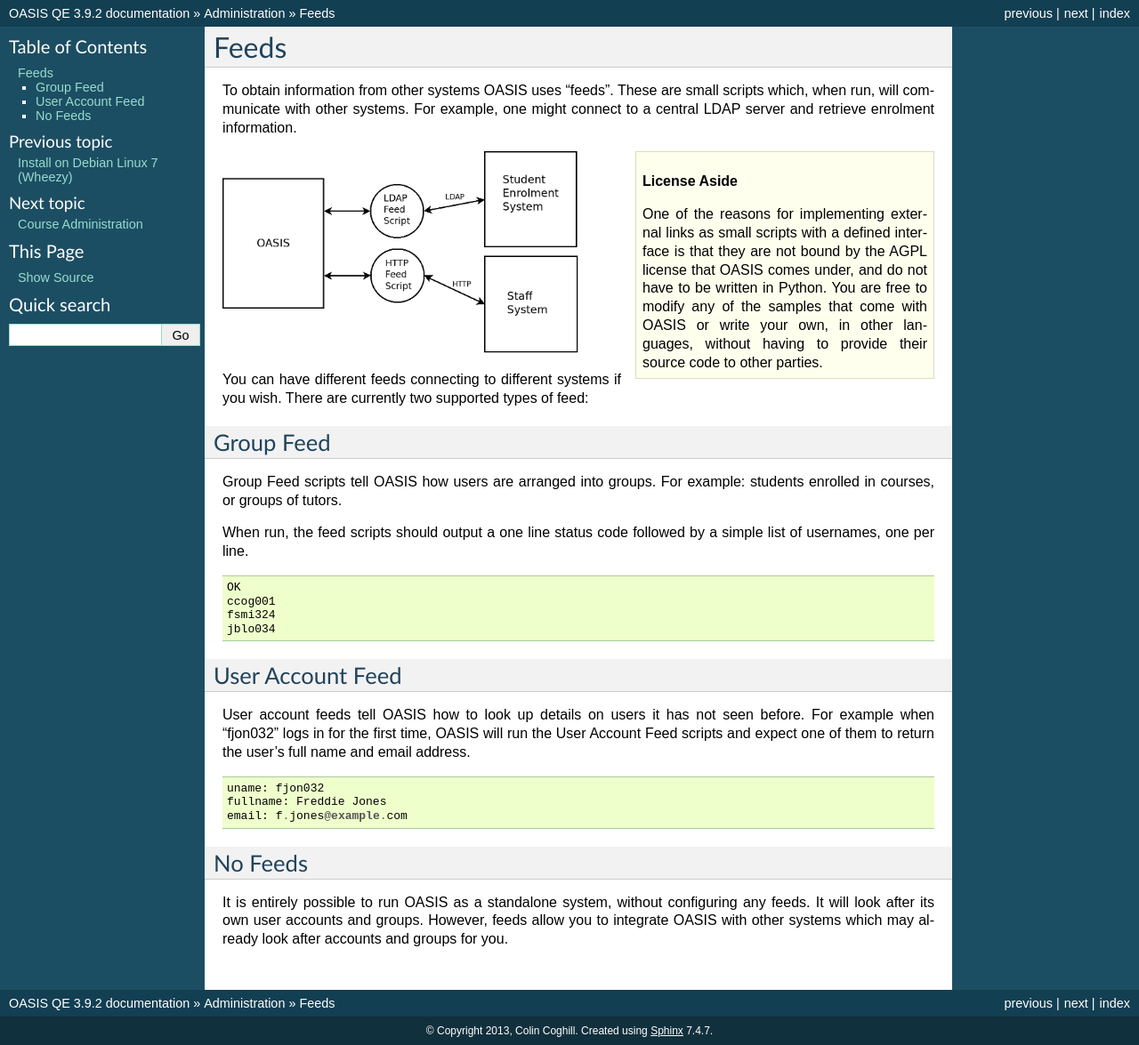
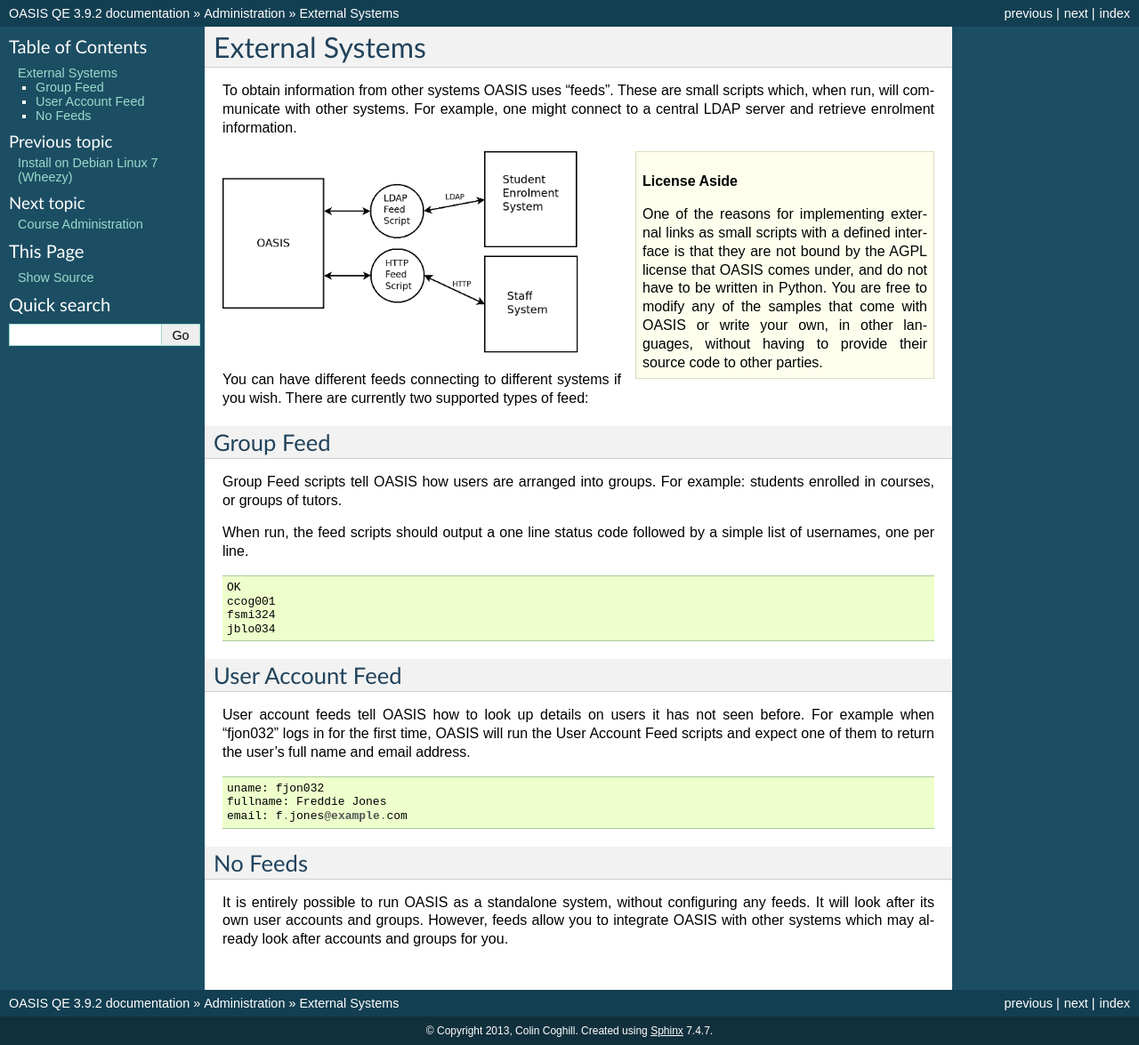
Before and after one commit to colincoghill/oasisqe, a Sphinx documentation site: the page built from source/admin_feeds.rst, in a window 1280 px wide. Shown: the whole page at 89% size. Built offline with Sphinx 7.4.7, drawn with Linux system fonts in a browser that asks for light colours; pages that are not in the unit, such as notebooks, are missing from menus.

Commit message:
section rename to be more obvious what it's for.

```diff
--- a/source/admin_feeds.rst
+++ b/source/admin_feeds.rst
@@ -1,7 +1,7 @@
 ..
 
-Feeds
-=====
+External Systems
+================
 
 To obtain information from other systems OASIS uses "feeds". These are
 small scripts which, when run, will communicate with other systems. For
```
